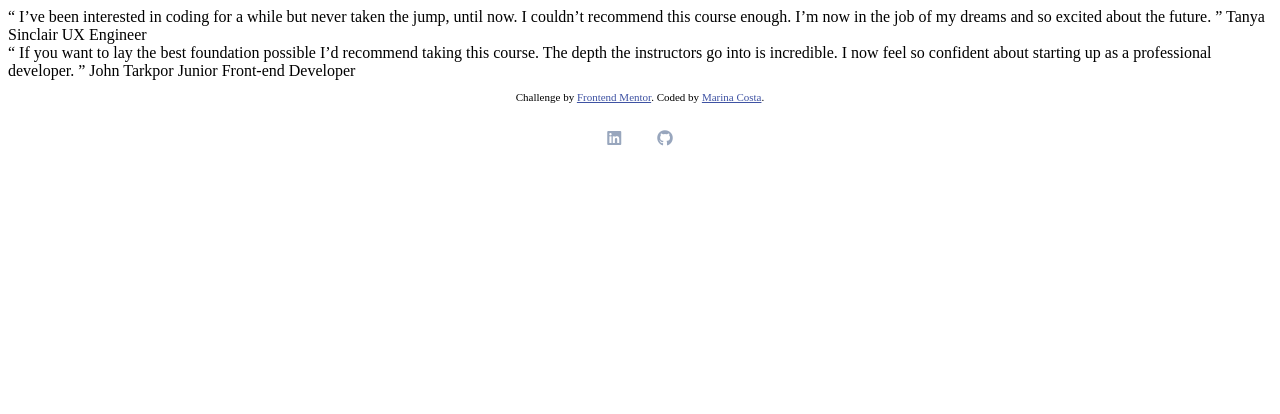
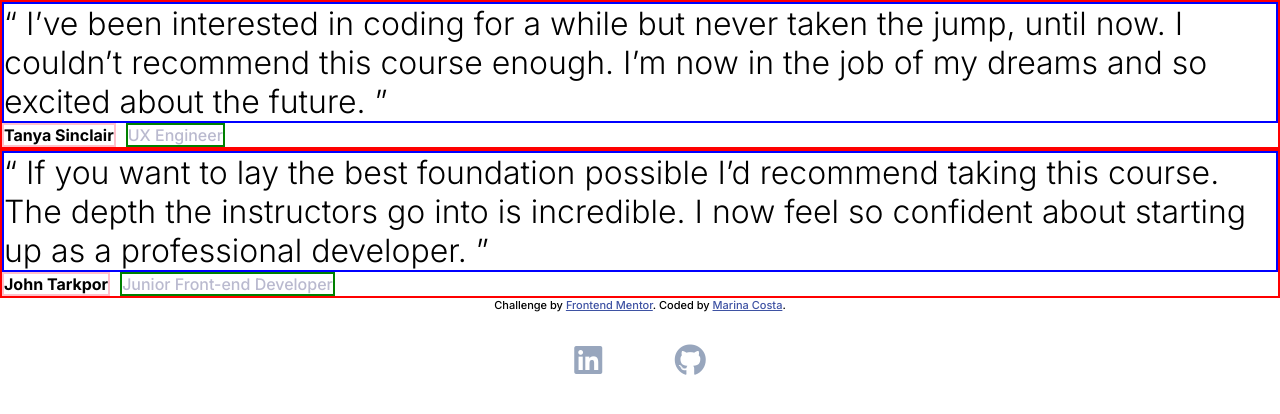
Before and after one commit to MarinaFroes/frontend-mentor-testimonial, a plain HTML site: page index.html in a window 1280 px wide. Drawn offline with Linux system fonts and the light colour scheme.

Commit message:
styles: Add basic testimonial styles

```diff
--- a/index.html
+++ b/index.html
@@ -3,29 +3,27 @@
 <head>
   <meta charset="UTF-8">
   <meta name="viewport" content="width=device-width, initial-scale=1.0"> <!-- displays site properly based on user's device -->
-
   <link rel="icon" type="image/png" sizes="32x32" href="./images/favicon-32x32.png">
   <link rel="stylesheet" href="https://use.fontawesome.com/releases/v5.8.0/css/all.css"
     integrity="sha384-Mmxa0mLqhmOeaE8vgOSbKacftZcsNYDjQzuCOm6D02luYSzBG8vpaOykv9lFQ51Y" crossorigin="anonymous">
+  <link href="https://fonts.googleapis.com/css2?family=Inter:wght@300;500;700&display=swap" rel="stylesheet">
   <link rel="stylesheet" href="style.css">
   <title>Frontend Mentor | Coding Bootcamp Testimonials Slider</title>
 </head>
 <body>
   <div class="testimonial">
-  “ I’ve been interested in coding for a while but never taken the jump, until now.
-  I couldn’t recommend this course enough. I’m now in the job of my dreams and so
-  excited about the future. ”
-
-  Tanya Sinclair
-  UX Engineer
+    <p class="text">“ I’ve been interested in coding for a while but never taken the jump, until now. I couldn’t recommend this course enough. I’m now in the job of my dreams and so excited about the future. ”</p>
+    <div class="user-info">
+      <p class="name">Tanya Sinclair</p>
+      <p class="role">UX Engineer</p>
+    </div>
   </div>
   <div class="testimonial">
-  “ If you want to lay the best foundation possible I’d recommend taking this course.
-  The depth the instructors go into is incredible. I now feel so confident about
-  starting up as a professional developer. ”
-
-  John Tarkpor
-  Junior Front-end Developer
+    <p class="text">“ If you want to lay the best foundation possible I’d recommend taking this course. The depth the instructors go into is incredible. I now feel so confident about starting up as a professional developer. ”</p>
+    <div class="user-info">
+      <p class="name">John Tarkpor</p>
+      <p class="role">Junior Front-end Developer</p>
+    </div>
   </div>
   <footer>
     <p class="attribution">
--- a/style.css
+++ b/style.css
@@ -1,3 +1,56 @@
+:root {
+  --main-color: hsl(0, 0%, 100%);
+  --secondary-color: hsl(240, 18%, 77%);
+  --terciary-color: hsl(240, 38%, 20%);
+  --leight-font-weight: 300;
+  --medium-font-weight: 500;
+  --bold-font-weight: 700;
+}
+
+* {
+  box-sizing: border-box;
+  padding: 0;
+  margin: 0;
+}
+
+html {
+  font-size: 32px;
+  font-family: 'Inter', sans-serif;
+}
+
+body {
+  background-color: var(--main-color);
+}
+
+.testimonial {
+  border: 2px solid red;
+}
+
+.text {
+  border: 2px solid blue;
+  font-weight: var(--leight-font-weight);
+}
+
+.user-info {
+  display: flex;
+}
+
+.name {
+  border: 2px solid pink;
+  font-size: 0.5rem;
+  font-weight: var(--bold-font-weight);
+  margin-right: 10px;
+}
+
+.role {
+  border: 2px solid green;
+  font-size: 0.5rem;
+  color: var(--secondary-color);
+  font-weight: var(--medium-font-weight);
+}
+
+/* Footer */
+
 footer {
   text-align: center;
 }
```
